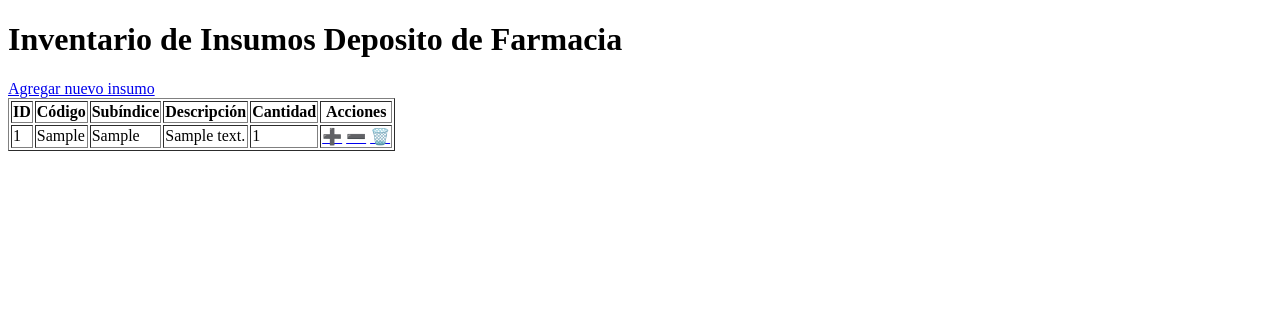
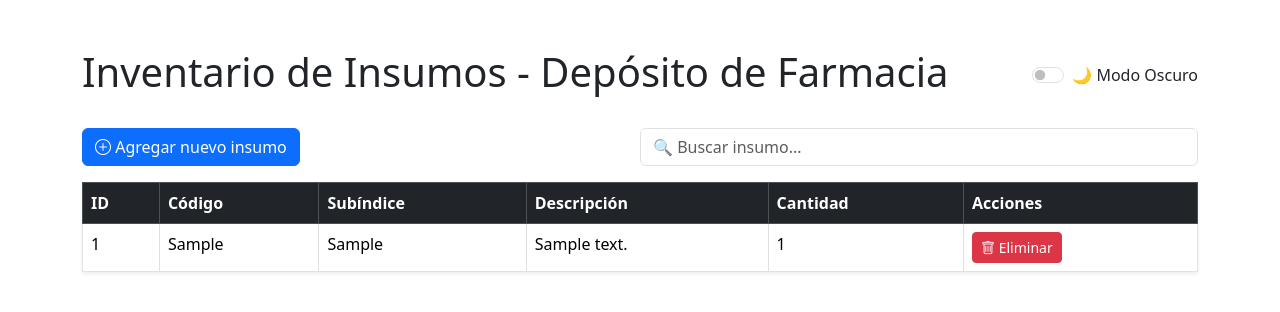
Before and after one commit to JoaquinYap/inventario-deposito-farmacia, a Flask app: page / in a window 1280 px wide. Shown: the top 312 px of the page. Run offline with Flask 3, Linux system fonts and the light colour scheme; tables that the repository leaves empty hold one stand-in row (values such as "Sample post").

Commit message:
Update index.html

```diff
--- a/templates/index.html
+++ b/templates/index.html
@@ -2,13 +2,65 @@
 <html lang="es">
 <head>
     <meta charset="UTF-8">
-    <title>Inventario de Farmacia</title>
+    <title>Inventario de Insumos - Depósito de Farmacia</title>
+    <meta name="viewport" content="width=device-width, initial-scale=1">
+
+    <!-- Bootstrap -->
+    <link href="https://cdn.jsdelivr.net/npm/bootstrap@5.3.3/dist/css/bootstrap.min.css" rel="stylesheet">
+    <!-- Bootstrap Icons (opcional) -->
+    <link rel="stylesheet" href="https://cdn.jsdelivr.net/npm/bootstrap-icons/font/bootstrap-icons.css">
+
+    <style>
+        body.dark-mode {
+            background-color: #121212;
+            color: #f1f1f1;
+        }
+
+        .table-dark-mode {
+            background-color: #1e1e1e;
+            color: white;
+        }
+
+        .table-dark-mode th,
+        .table-dark-mode td {
+            border-color: #444;
+        }
+
+        .dark-mode .form-control {
+            background-color: #2c2c2c;
+            color: white;
+            border-color: #444;
+        }
+
+        .dark-mode .btn-primary {
+            background-color: #0069d9;
+            border-color: #0062cc;
+        }
+
+        .dark-mode .btn-danger {
+            background-color: #c82333;
+            border-color: #bd2130;
+        }
+    </style>
 </head>
 <body>
-    <h1>Inventario de Insumos Deposito de Farmacia</h1>
-    <a href="/agregar">Agregar nuevo insumo</a>
 
-    <table border="1">
+    <div class="container mt-5">
+        <div class="d-flex justify-content-between align-items-center mb-4">
+            <h1>Inventario de Insumos - Depósito de Farmacia</h1>
+            <div class="form-check form-switch">
+                <input class="form-check-input" type="checkbox" id="modoOscuro">
+                <label class="form-check-label" for="modoOscuro">🌙 Modo Oscuro</label>
+            </div>
+        </div>
+
+        <div class="d-flex justify-content-between align-items-center mb-3">
+            <a href="/agregar" class="btn btn-primary"><i class="bi bi-plus-circle"></i> Agregar nuevo insumo</a>
+            <input type="text" id="buscador" class="form-control w-50" placeholder="🔍 Buscar insumo...">
+        </div>
+
+        <table class="table table-bordered table-hover bg-white shadow-sm" id="tablaInsumos">
+            <thead class="table-dark">
                 <tr>
                     <th>ID</th>
                     <th>Código</th>
@@ -17,6 +69,8 @@
                     <th>Cantidad</th>
                     <th>Acciones</th>
                 </tr>
+            </thead>
+            <tbody>
                 {% for insumo in insumos %}
                 <tr>
                     <td>{{ insumo[0] }}</td>
@@ -25,12 +79,43 @@
                     <td>{{ insumo[3] }}</td>
                     <td>{{ insumo[4] }}</td>
                     <td>
-                <a href="/modificar/{{ insumo[0] }}/entrada">➕</a>
-                <a href="/modificar/{{ insumo[0] }}/salida">➖</a>
-                <a href="/eliminar/{{ insumo[0] }}" onclick="return confirm('¿Eliminar este insumo?');">🗑️</a>
+                        <a href="/eliminar/{{ insumo[0] }}" class="btn btn-sm btn-danger" onclick="return confirm('¿Estás seguro que deseas eliminar este insumo?');">
+                            <i class="bi bi-trash"></i> Eliminar
+                        </a>
                     </td>
                 </tr>
+                {% else %}
+                <tr>
+                    <td colspan="6" class="text-center text-muted">No hay insumos registrados.</td>
+                </tr>
                 {% endfor %}
+            </tbody>
         </table>
+    </div>
+
+    <!-- JavaScript de Bootstrap -->
+    <script src="https://cdn.jsdelivr.net/npm/bootstrap@5.3.3/dist/js/bootstrap.bundle.min.js"></script>
+
+    <!-- JavaScript para modo oscuro y búsqueda -->
+    <script>
+        // Modo oscuro
+        const modoOscuroSwitch = document.getElementById('modoOscuro');
+        modoOscuroSwitch.addEventListener('change', function () {
+            document.body.classList.toggle('dark-mode');
+            document.getElementById('tablaInsumos').classList.toggle('table-dark-mode');
+        });
+
+        // Buscador
+        const buscador = document.getElementById('buscador');
+        buscador.addEventListener('keyup', function () {
+            const valor = this.value.toLowerCase();
+            const filas = document.querySelectorAll('#tablaInsumos tbody tr');
+
+            filas.forEach(fila => {
+                const texto = fila.textContent.toLowerCase();
+                fila.style.display = texto.includes(valor) ? '' : 'none';
+            });
+        });
+    </script>
 </body>
 </html>
```
Lines whose indentation alone changed are shown as unchanged.
